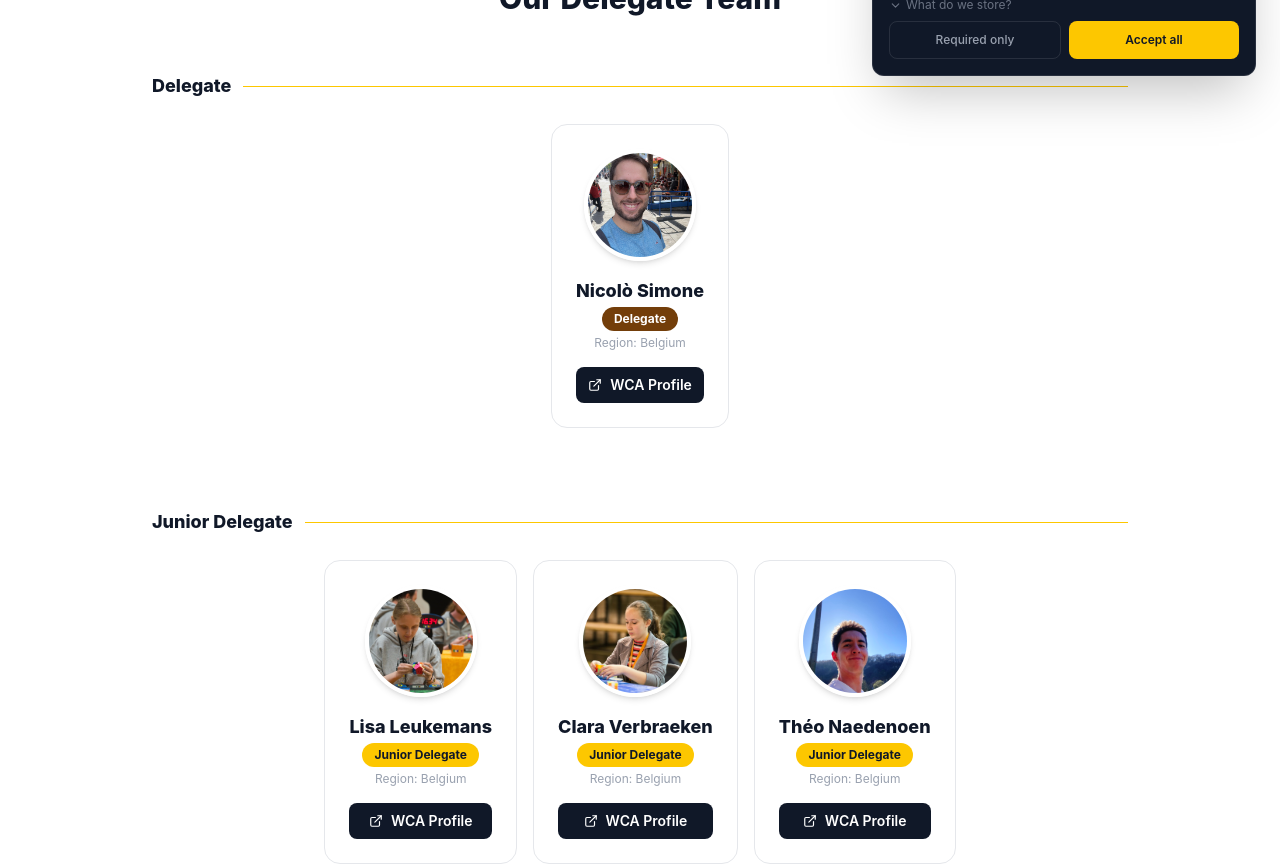
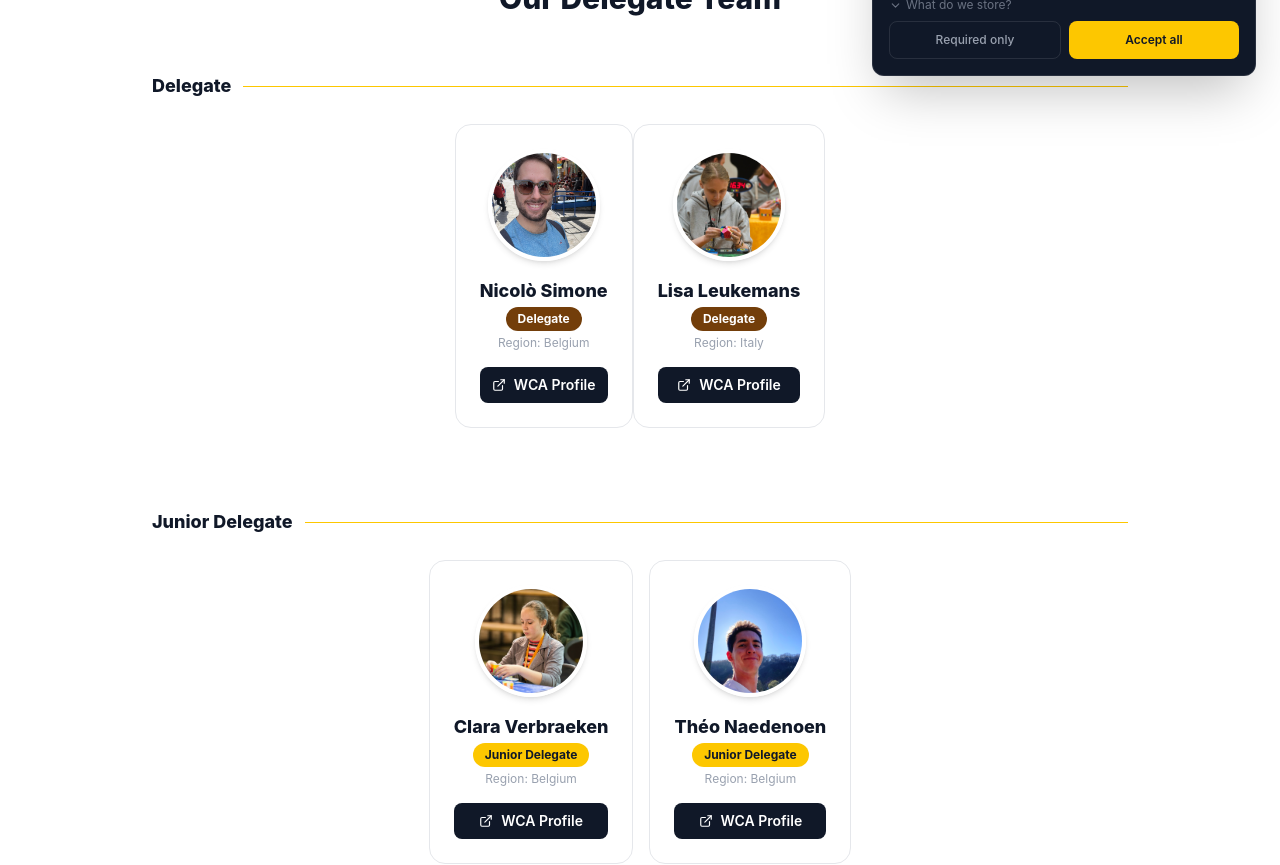
Before and after one commit to RamanTheDeveloper/Speedcubing-Belgium, a React (Vite) app in the folder speedcubing-belgium/: page /delegates in a window 1280 px wide. Shown: the part 700-1565 px from the top of the page. Built offline with nearby package versions, Linux system fonts and the light colour scheme.

Commit message:
Upgrade Lisa from junior delegate to delegate

```diff
--- a/speedcubing-belgium/src/pages/DelegatesPage.tsx
+++ b/speedcubing-belgium/src/pages/DelegatesPage.tsx
@@ -32,17 +32,17 @@ const DELEGATES: Delegate[] = [
     wcaId: "2008SIMO02",
     avatar: nicoloImg,
   },
-];
-
-const JUNIOR_DELEGATES: Delegate[] = [
   {
-    id: "junior-2",
+    id: "delegate-2",
     name: "Lisa Leukemans",
-    role: "Junior Delegate",
+    role: "Delegate",
     region: "Belgium",
     wcaId: "2021LEUK01",
     avatar: lisaImg,
   },
+];
+
+const JUNIOR_DELEGATES: Delegate[] = [
   {
     id: "junior-3",
     name: "Clara Verbraeken",
```
